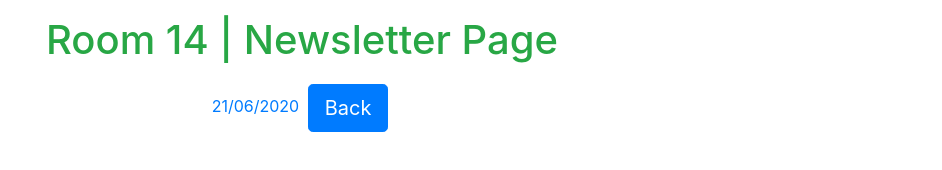
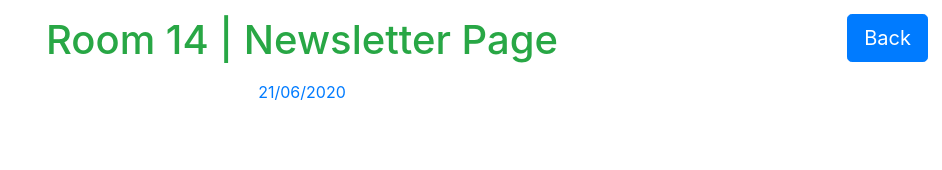
Before and after one commit to Room14/Rhi7jyaBEBwZuG90cO10HBEMymtn5ixs2UDe8fAO, a plain HTML site: page index.html in a window 1280 px wide. Shown: the whole page, without its empty margins (338-1280 px from the left). Drawn offline with nearby package versions, Linux system fonts and the light colour scheme.

Commit message:
Update index.html

```diff
--- a/index.html
+++ b/index.html
@@ -22,7 +22,7 @@
     </h1>
   </div>
   <a href="https://room14.github.io/Rhi7jyaBEBwZuG90cO10HBEMymtn5ixs2UDe8fAO/newsletter1.html">21/06/2020</a>
-  <a class="btn btn-primary btn-lg m-1"
+  <a style = "top:10;right:10;position:absolute;z-index: 9999" class="btn btn-primary btn-lg m-1"
     href='https://room14.github.io/logged-in-eLx8vUsjiaeuZZ4sKDjcHLx25fIWpNrcm5k3gZQn.html'>Back</a>
 
   <script src="https://code.jquery.com/jquery-3.5.1.slim.min.js"
```
